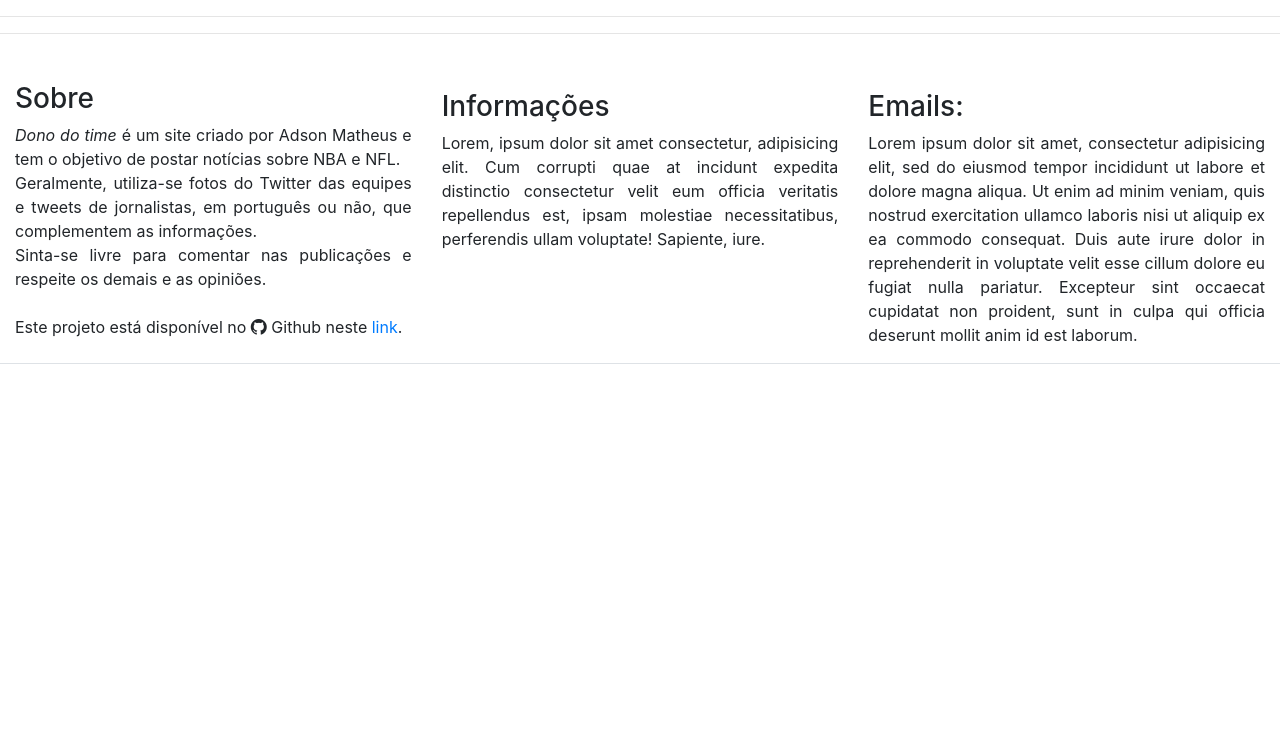
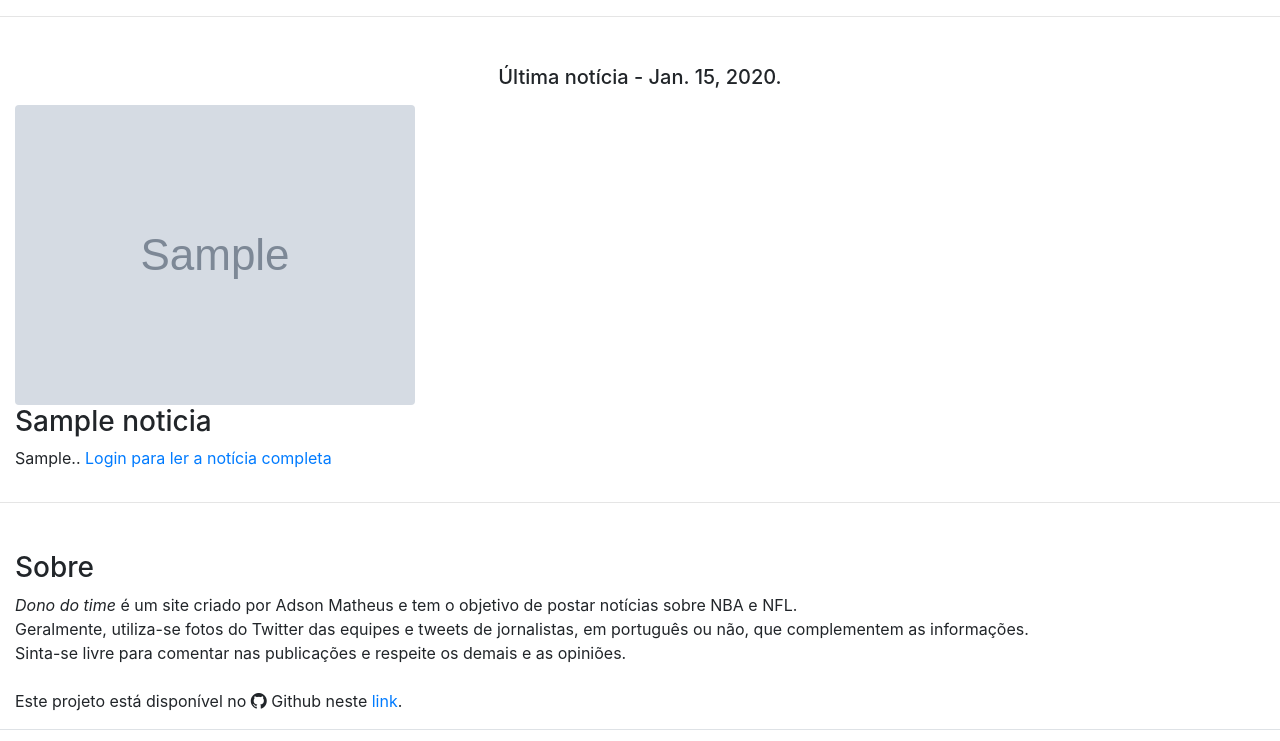
Before and after one commit to adson-matheus/donodotime, a Django app: page / in a window 1280 px wide. Shown: the part 59-800 px from the top of the page. Run offline with Django 3.2, Linux system fonts and the light colour scheme; tables that the repository leaves empty hold one stand-in row (values such as "Sample post"); grey boxes marked "Sample" are stand-in pictures; some libraries are stand-ins or nearby versions.

Commit message:
Update .html files

```diff
--- a/core/templates/core/base.html
+++ b/core/templates/core/base.html
@@ -14,7 +14,7 @@
 		<link rel="stylesheet" href="https://cdn.jsdelivr.net/npm/bootstrap-icons@1.3.0/font/bootstrap-icons.css">
 		<!-- CSS -->
 		<link rel="stylesheet" type="text/css" href="{% static 'core/css/style.css' %}">
-		<title>{% block title %}Dono do time - {% endblock %}</title>
+		<title>Dono do time - {% block title %}{% endblock %}</title>
 	</head>
 	<body>
 		<nav class="navbar navbar-dark navbar-expand-md" aria-label='links-site' role='navigation'>
--- a/core/templates/core/comentario_cadastro.html
+++ b/core/templates/core/comentario_cadastro.html
@@ -22,7 +22,7 @@
 					</div>
 					<div class="mb-3">
 						<label for="comment" class="form-label">*Comentário:</label>
-						<textarea rows="8" type="text" placeholder="Comentário" name="comment" id="comment" class="form-control" required maxlength="255" autofocus></textarea>
+						<textarea rows="8" type="text" placeholder="Comentário" name="comment" id="comment" class="form-control" required maxlength="500" autofocus></textarea>
 					</div>
 					<button type="submit" class="btn btn-outline-success float-right mb-3"><i class="bi bi-check2"></i> Enviar</button>
 				</form>
--- a/core/templates/core/index.html
+++ b/core/templates/core/index.html
@@ -4,31 +4,32 @@
 
 {% block content %}
 
-	{% if query.titulo %}
-	<div class="container-fluid mt-5">
+	{% if noticia is not None %}
+	<h5 class="text-center mt-5 mb-3">Última notícia - {{noticia.data}}.</h5>
+	<div class="container-fluid">
 		<div class="row">
-			<div class="col-sm-12 col-md-8 col-lg-8">
+			<div class="col-sm-12 col-md-6 col-xl-12">
 				<!-- foto da noticia mais recente -->
-				<img class="img-fluid rounded" src="{{query.url_foto}}" alt="{{query.autorais_foto}}">
+				<img class="img-fluid rounded" src="{{noticia.url_foto}}" alt="{{noticia.autorais_foto}}">
 			</div>
-			<div class="col-sm-12 col-md-4 col-lg-4">
+			<div class="col-sm-12 col-md-6 col-xl-12">
 				<h3>
 					<!-- se estiver autenticado, pode ler a noticia completa -->
 					{% if user.is_authenticated %}
-						<a href="{% url 'core:noticiaDetailView' query.id %}">{{query.titulo}}</a>
+						<a href="{% url 'core:noticiaDetalhe' noticia.id %}">{{noticia.titulo}}</a>
 					{% else %}
 						<!-- se não estiver autenticado, só pode ler -->
-						{{query.titulo}}
+						{{noticia.titulo}}
 					{% endif %}
 				</h3>
 				<p class="text-justify">
 					{% autoescape off %}
-						{{query.reportagem_pt1}}..
+						{{noticia.reportagem_pt1}}..
 					{% endautoescape %}
 					{% if user.is_authenticated %}
-						<a href="{% url 'core:noticiaDetailView' query.id %}">Ler mais</a>
+						<a href="{% url 'core:noticiaDetalhe' noticia.id %}">Ler mais</a>
 					{% else %}
-						<a href="{% url 'social:begin' 'google-oauth2' %}?next={% url 'core:noticiaDetailView' query.id %}" id="login">Login para ler a notícia completa</a>
+						<a href="{% url 'social:begin' 'google-oauth2' %}?next={% url 'core:noticiaDetalhe' noticia.id %}" id="login">Login para ler a notícia completa</a>
 					{% endif %}
 				</p>
 			</div>
@@ -36,33 +37,55 @@
 	</div>
 	{% endif %}
 	<hr>
+
+	{% if last_news is not None %}
+	<h5 class="mt-5 mb-3 text-center">Notícias recentes</h5>
+	{% for news in last_news %}
+	<div class="container-fluid">
+		<div class="row mb-3">
+			<div class="col-sm-12 col-md-6 col-xl-12">
+				<!-- fotos das ultimas noticias -->
+				<img class="img-fluid rounded" src="{{news.url_foto}}" alt="{{news.autorais_foto}}">
+			</div>
+			<div class="col-sm-12 col-md-6 col-xl-12">
+				<h3>
+					<!-- se estiver autenticado, pode ler a noticia completa -->
+					{% if user.is_authenticated %}
+						<a href="{% url 'core:noticiaDetalhe' news.id %}">{{news.titulo}}</a>
+					{% else %}
+						<!-- se não estiver autenticado, só pode ler uma parte -->
+						{{news.titulo}}
+					{% endif %}
+				</h3>
+				<p class="text-justify">
+					{% autoescape off %}
+						{{news.reportagem_pt1}}..
+					{% endautoescape %}
+					{% if user.is_authenticated %}
+						<a href="{% url 'core:noticiaDetalhe' news.id %}">Ler mais</a>
+					{% else %}
+						<a href="{% url 'social:begin' 'google-oauth2' %}?next={% url 'core:noticiaDetalhe' news.id %}" id="login">Login para ler a notícia completa</a>
+					{% endif %}
+				</p>
+			</div>
+		</div>
+	</div>
+	{% endfor %}
+	<h3 class="mt-5 text-center">Veja todas as notícias <a href="/noticias/">aqui</a>.</h3>
+	<hr>
+	{% endif %}
+
+	<!-- secao Sobre -->
 	<footer>
 		<div class="container-fluid flex-column flex-sm-row mt-5">
 			<div class="row">
-				<div class="col-sm-4 border-bottom">
+				<div class="col-sm-12 border-bottom">
 					<h3>Sobre</h3>
 					<p class="text-justify">
 						<cite>Dono do time</cite> é um site criado por Adson Matheus e tem o objetivo de postar notícias sobre NBA e NFL. <br>Geralmente, utiliza-se fotos do Twitter das equipes e tweets de jornalistas, em português ou não, que complementem as informações.
 						<br>
 						Sinta-se livre para comentar nas publicações e respeite os demais e as opiniões. <br><br>
-						Este projeto está disponível no <i class="bi bi-github"></i> Github neste <a href="https://www.github.com/adson62/donodotime">link</a>.
-					</p>
-				</div>
-				<div class="col-sm-4 mt-2 border-bottom">
-					<h3>Informações</h3>
-					<p class="text-justify">
-						Lorem, ipsum dolor sit amet consectetur, adipisicing elit. Cum corrupti quae at incidunt expedita distinctio consectetur velit eum officia veritatis repellendus est, ipsam molestiae necessitatibus, perferendis ullam voluptate! Sapiente, iure.
-					</p>
-				</div>
-				<div class="col-sm-4 mt-2 border-bottom">
-					<h3>Emails:</h3>
-					<p class="text-justify">
-						Lorem ipsum dolor sit amet, consectetur adipisicing elit, sed do eiusmod
-						tempor incididunt ut labore et dolore magna aliqua. Ut enim ad minim veniam,
-						quis nostrud exercitation ullamco laboris nisi ut aliquip ex ea commodo
-						consequat. Duis aute irure dolor in reprehenderit in voluptate velit esse
-						cillum dolore eu fugiat nulla pariatur. Excepteur sint occaecat cupidatat non
-						proident, sunt in culpa qui officia deserunt mollit anim id est laborum.
+						Este projeto está disponível no <i class="bi bi-github"></i> Github neste <a target="_blank" href="https://www.github.com/adson62/donodotime">link</a>.
 					</p>
 				</div>
 			</div>
--- a/core/templates/core/noticia_detail.html
+++ b/core/templates/core/noticia_detail.html
@@ -87,7 +87,7 @@
 <!-- secao de comentarios -->
 	<div class="row mb-5 mt-5">
 		<div class="col-sm-6">
-			<h2>Comentários</h2>
+			<h2>{{qte}} comentários</h2>
 		</div>
 {% if noticia.comentarios.all %}
 		{% if user.is_authenticated %}
--- a/core/templates/core/noticia_list.html
+++ b/core/templates/core/noticia_list.html
@@ -13,7 +13,7 @@
 					<div class="row mb-5">
 						<div class="col-sm-12">
 							<h1>
-								<a id="titulo-reportagem" href="{% url 'core:noticiaDetailView' query.id %}">{{query.titulo}}</a>
+								<a id="titulo-reportagem" href="{% url 'core:noticiaDetalhe' query.id %}">{{query.titulo}}</a>
 							</h1>
 							<small>Por {{query.autor}}, {{query.data}}</small>
 							<hr>
```
Also changed, not shown: core/templates/core/noticia_cadastro.html (+8 -8 lines).
